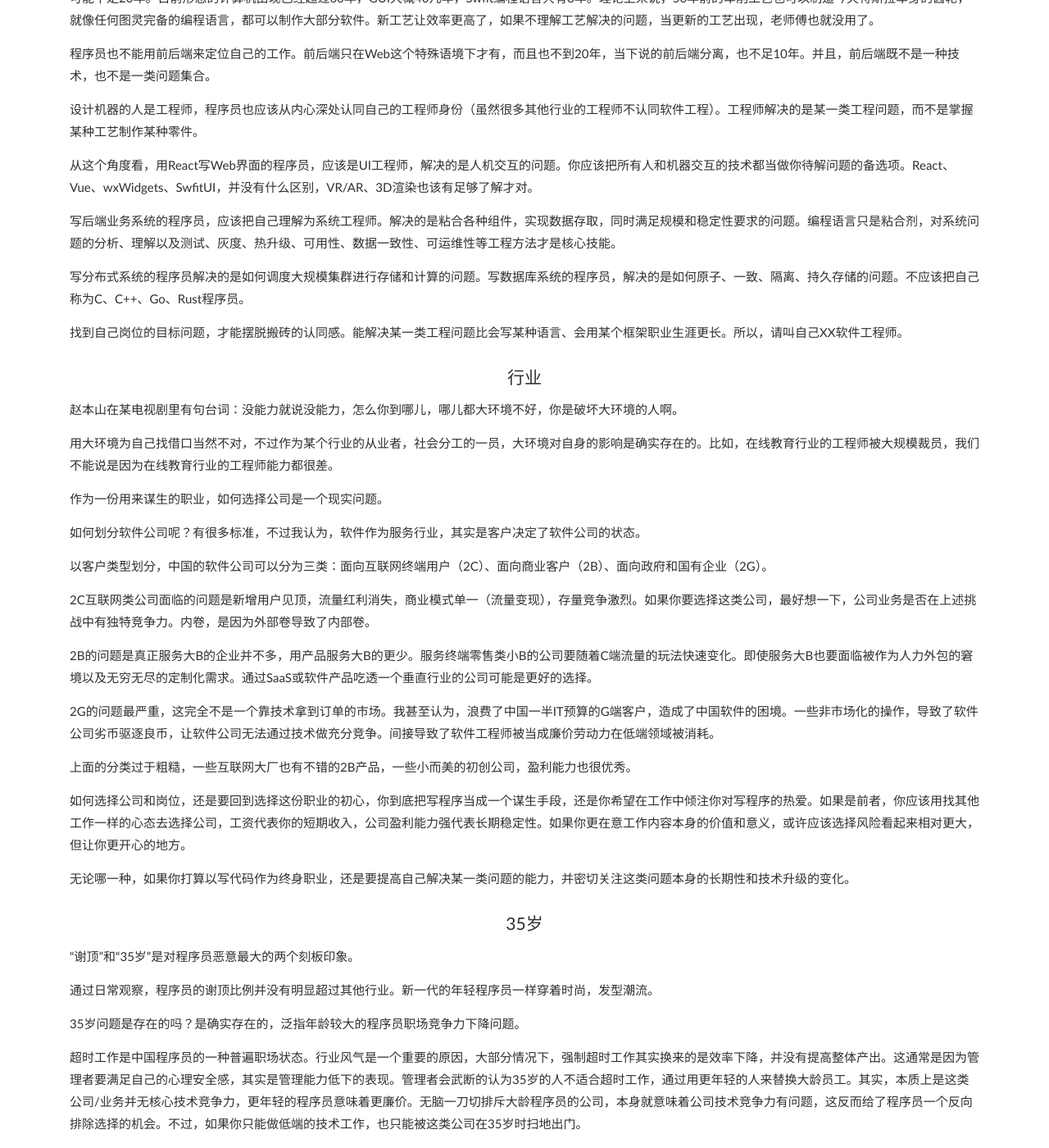
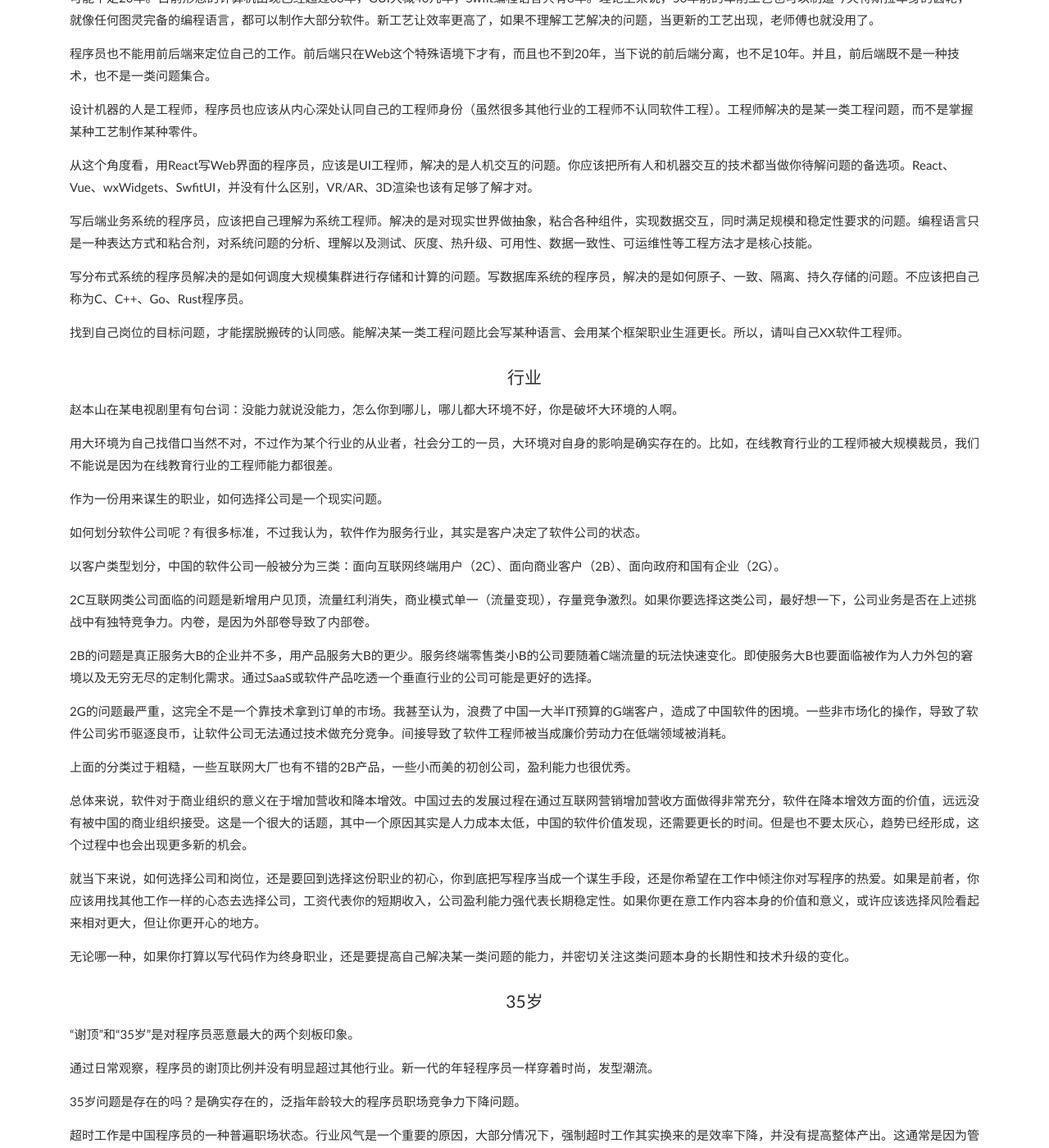
Before and after one commit to shellc/shellc.github.io, a Jekyll site: the page built from _posts/2022-03-04-写给20几岁的程序员.md, in a window 1280 px wide and 1400 px high, scrolled down 1384 px. Shown: the whole window at 82% size. Built offline with Jekyll 4.4.1, drawn with Linux system fonts in a browser that asks for light colours; some web fonts are replaced; some of the changed text lies outside the part shown.

Commit message:
update post

```diff
--- a/_posts/2022-03-04-写给20几岁的程序员.md
+++ b/_posts/2022-03-04-写给20几岁的程序员.md
@@ -21,9 +21,9 @@ tags: 程序员
 
 先说我的经历吧。我读高中的时候，接触到了计算机和编程，DOS下的QBasic。今天看，QB肯定不是一个有品位的编程语言，但当时我却非常痴迷，以至于清醒状态下脑袋里都在想着怎么编码，甚至在脑袋里运行代码（因为上机实操的时间受限）。如果你在某件事情上有类似的行为，你就可以理解热爱编程是一种什么心理状态。
 
-因为热爱编程，所以大学选择专业，毕业选择职业都没有任何纠结。后来接触互联网，被Web深深吸引，我的热情投注到了HTML和PHP。幸运的是，这种热爱，让我有机会分享到了互联网红利。
+因为热爱编程，所以大学选择专业，毕业选择职业都没有任何纠结。自从接触互联网，被Web深深吸引，我的热情投注到了HTML和PHP。幸运的是，这种热爱，让我有机会分享到了互联网红利。
 
-上面的故事发生在2000年前后，对绝大部分中国人来说，程序员当时并不是一个职业选项。2010年以后，才大量出现不会写代码的人，考虑以写代码为职业。可能因为程序员变成了一个还挺赚钱的职业。
+上面的故事发生在2000年前后，对绝大部分中国人来说，程序员当时并不是一个职业选项。2010年以后，才大量出现不会写代码的人，考虑以写代码为职业。可能因为程序员变成了一个还挺赚钱的行当。
 
 我想说的是，如果你以写代码为职业，还是要认真想一下，你到底是把它当成一份还不错的营生还是因为你真的热爱这件事。这会影响你怎么思考后文我要讨论的问题，以及这些问题中，你可能面临的选择。
 
@@ -37,13 +37,13 @@ tags: 程序员
 
 程序员用代码制造新机器，参与世界的运行，这些嗡嗡作响的机器隐藏在全球数万计的数据中心里，还有你我的口袋里。
 
-写程序其实是制造自动化机器的过程。而整个世界正在（已经）被机器改变。马克安德森在2011年说：软件正在吞噬世界。
+写程序是制造自动化机器的过程，整个世界正在（已经）被机器改变。正如马克安德森在2011年所说：软件正在吞噬世界。
 
-很多程序员忽视了自己所具有的洪荒之力。当然，这种力量需要配合奇思妙想，才会真正被释放，大部分时候这种力量处于被封印状态。
+很多程序员忽视了自己所具有的这种洪荒之力。当然，这种力量需要配合奇思妙想，才会真正被释放，大部分时候这种力量处于被封印状态。
 
 ## 软件工程师
 
-造机器之说，听起来可能美妙。但如果从程序员的具体工作内容来看，可能就不那么有意思了。
+造机器之说，听起来美妙。但如果从程序员的具体工作内容看，可能就不那么有意思了。
 
 按照甲方爸爸的要求，把几个字符、数字输入进去再显示出来，并不是很有意思的样子。这种工作如何做得长久？
 
@@ -57,7 +57,7 @@ tags: 程序员
 
 从这个角度看，用React写Web界面的程序员，应该是UI工程师，解决的是人机交互的问题。你应该把所有人和机器交互的技术都当做你待解问题的备选项。React、Vue、wxWidgets、SwfitUI，并没有什么区别，VR/AR、3D渲染也该有足够了解才对。
 
-写后端业务系统的程序员，应该把自己理解为系统工程师。解决的是粘合各种组件，实现数据存取，同时满足规模和稳定性要求的问题。编程语言只是粘合剂，对系统问题的分析、理解以及测试、灰度、热升级、可用性、数据一致性、可运维性等工程方法才是核心技能。
+写后端业务系统的程序员，应该把自己理解为系统工程师。解决的是对现实世界做抽象，粘合各种组件，实现数据交互，同时满足规模和稳定性要求的问题。编程语言只是一种表达方式和粘合剂，对系统问题的分析、理解以及测试、灰度、热升级、可用性、数据一致性、可运维性等工程方法才是核心技能。
 
 写分布式系统的程序员解决的是如何调度大规模集群进行存储和计算的问题。写数据库系统的程序员，解决的是如何原子、一致、隔离、持久存储的问题。不应该把自己称为C、C++、Go、Rust程序员。
 
@@ -73,17 +73,19 @@ tags: 程序员
 
 如何划分软件公司呢？有很多标准，不过我认为，软件作为服务行业，其实是客户决定了软件公司的状态。
 
-以客户类型划分，中国的软件公司可以分为三类：面向互联网终端用户（2C）、面向商业客户（2B）、面向政府和国有企业（2G）。
+以客户类型划分，中国的软件公司一般被分为三类：面向互联网终端用户（2C）、面向商业客户（2B）、面向政府和国有企业（2G）。
 
 2C互联网类公司面临的问题是新增用户见顶，流量红利消失，商业模式单一（流量变现），存量竞争激烈。如果你要选择这类公司，最好想一下，公司业务是否在上述挑战中有独特竞争力。内卷，是因为外部卷导致了内部卷。
 
 2B的问题是真正服务大B的企业并不多，用产品服务大B的更少。服务终端零售类小B的公司要随着C端流量的玩法快速变化。即使服务大B也要面临被作为人力外包的窘境以及无穷无尽的定制化需求。通过SaaS或软件产品吃透一个垂直行业的公司可能是更好的选择。
 
-2G的问题最严重，这完全不是一个靠技术拿到订单的市场。我甚至认为，浪费了中国一半IT预算的G端客户，造成了中国软件的困境。一些非市场化的操作，导致了软件公司劣币驱逐良币，让软件公司无法通过技术做充分竞争。间接导致了软件工程师被当成廉价劳动力在低端领域被消耗。
+2G的问题最严重，这完全不是一个靠技术拿到订单的市场。我甚至认为，浪费了中国一大半IT预算的G端客户，造成了中国软件的困境。一些非市场化的操作，导致了软件公司劣币驱逐良币，让软件公司无法通过技术做充分竞争。间接导致了软件工程师被当成廉价劳动力在低端领域被消耗。
 
 上面的分类过于粗糙，一些互联网大厂也有不错的2B产品，一些小而美的初创公司，盈利能力也很优秀。
 
-如何选择公司和岗位，还是要回到选择这份职业的初心，你到底把写程序当成一个谋生手段，还是你希望在工作中倾注你对写程序的热爱。如果是前者，你应该用找其他工作一样的心态去选择公司，工资代表你的短期收入，公司盈利能力强代表长期稳定性。如果你更在意工作内容本身的价值和意义，或许应该选择风险看起来相对更大，但让你更开心的地方。
+总体来说，软件对于商业组织的意义在于增加营收和降本增效。中国过去的发展过程在通过互联网营销增加营收方面做得非常充分，软件在降本增效方面的价值，远远没有被中国的商业组织接受。这是一个很大的话题，其中一个原因其实是人力成本太低，中国的软件价值发现，还需要更长的时间。但是也不要太灰心，趋势已经形成，这个过程中也会出现更多新的机会。
+
+就当下来说，如何选择公司和岗位，还是要回到选择这份职业的初心，你到底把写程序当成一个谋生手段，还是你希望在工作中倾注你对写程序的热爱。如果是前者，你应该用找其他工作一样的心态去选择公司，工资代表你的短期收入，公司盈利能力强代表长期稳定性。如果你更在意工作内容本身的价值和意义，或许应该选择风险看起来相对更大，但让你更开心的地方。
 
 无论哪一种，如果你打算以写代码作为终身职业，还是要提高自己解决某一类问题的能力，并密切关注这类问题本身的长期性和技术升级的变化。
 
```
Also changed, not shown: other parts of _posts/2022-03-04-写给20几岁的程序员.md (+1 -1 lines).
